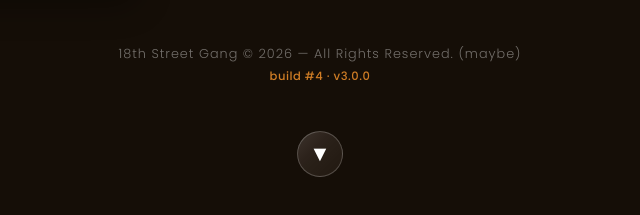
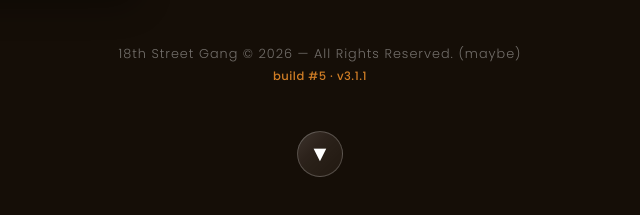
Before and after one commit to sica1205/18th-Assistant, a plain HTML site: page index.html in a window 1280 px wide. Shown: the part 986-1201 px from the top of the page, 320-960 px from the left. Drawn offline with Linux system fonts and the light colour scheme.

Commit message:
Update website version

```diff
--- a/index.html
+++ b/index.html
@@ -158,7 +158,7 @@
                     </div>
 
                     <div class="footer-build">
-                        build #4 · v3.0.0
+                        build #5 · v3.1.1
                     </div>
                 </div>
 
```
